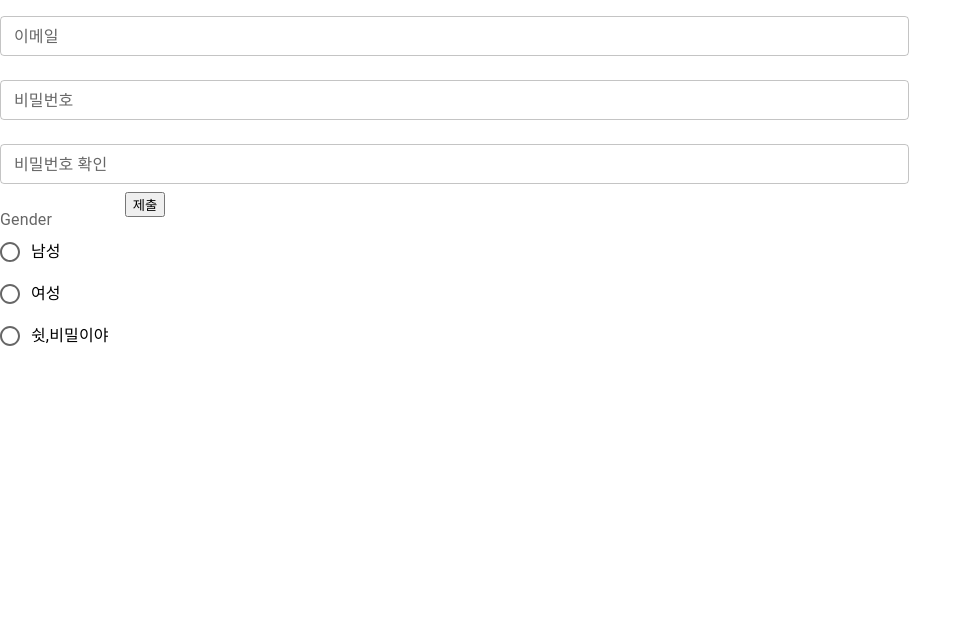
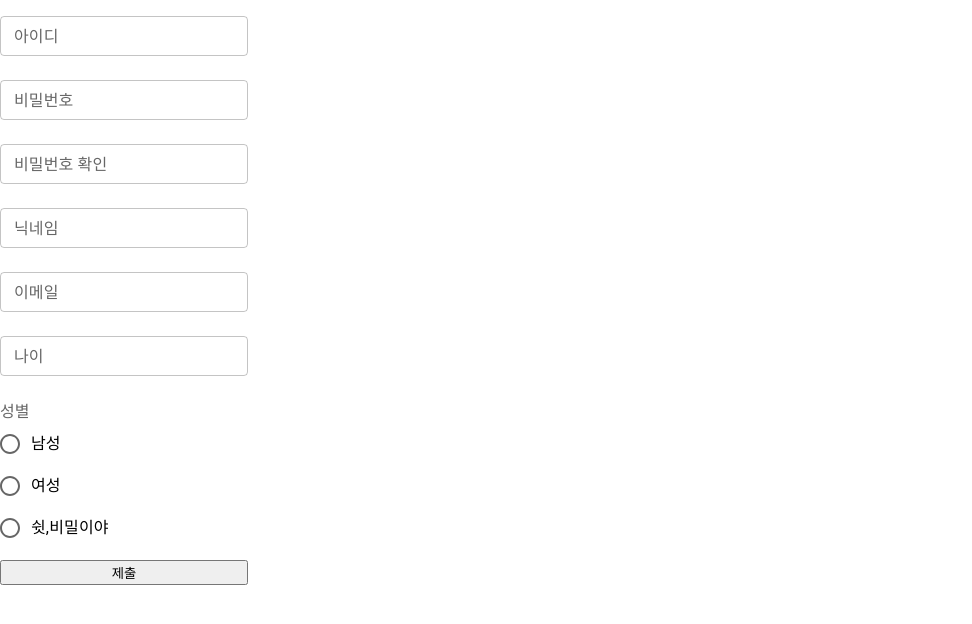
Before and after one commit to jayl2sw/threelaka, a React (Create React App) app in the folder frontend/: page /auth/signup in a window 1280 px wide. Shown: the top 624 px of the page, without its empty margins (0-972 px from the left). Built offline with nearby package versions, Linux system fonts and the light colour scheme; the HTML template or start-up script is replaced by a standard one.

Commit message:
✨ 회원가입 중복검사
- 회원가입 중복검사

```diff
--- a/frontend/src/features/auth/authSagas.tsx
+++ b/frontend/src/features/auth/authSagas.tsx
@@ -37,12 +37,12 @@ function* createUser(action: PayloadAction<SignupPayload>) {
   try {
     console.log("그래도 여기까지는올걸", action.payload)
     const response: ISignupRespons = yield call(createUserApi, action.payload)
-    // console.log("이거에러안뜨고 되는거임?",response)
+
 
     yield put(authActions.signupSuccess(response));
-    console.log("이거에러안뜨고 되는거임?",response)
+
   } catch (error) {
-    console.log(`아마에러가 뜨겠지`, error);
+    console.log(`유저생성실패`, error);
     // yield put(readActions.getScriptsFailed(error.message));
   }
   // try {
--- a/frontend/src/pages/User/InputField.tsx
+++ b/frontend/src/pages/User/InputField.tsx
@@ -27,7 +27,7 @@ export const InputField = ({
       fullWidth
       size="small"
       margin="normal"
-      value={value || ''}
+      value={value || ""}
       onChange={onChange}
       onBlur={onBlur}
       label={label}
--- a/frontend/src/pages/User/Signup/SignupForm.tsx
+++ b/frontend/src/pages/User/Signup/SignupForm.tsx
@@ -1,26 +1,28 @@
-import React from 'react';
+
 import styled from 'styled-components';
 
-import { useState, useEffect } from 'react';
+import { useState, useEffect, useCallback } from 'react';
 
 import { useAppDispatch } from '../../../utils/hooks';
 import { authActions } from '../../../features/auth/authSlice';
+
 
 //form 관리 라이브러리
 import { useForm } from 'react-hook-form';
 import { InputField } from '../InputField';
 import { RadioField } from '../RadioField';
-
 //유효성평가 라이브러리
 import * as yup from 'yup';
 import { yupResolver } from '@hookform/resolvers/yup';
 
 interface IAuthForm {
-  nickname: string;
+  username: string;
   email: string;
   password: string;
   passwordConfirm: string;
-  gender: 'male' | 'female' | 'secret'
+  gender: 'male' | 'female' | 'secret';
+  age: string;
+  nickname: string;
 }
 
 interface ISignupFormProps {
@@ -28,26 +30,55 @@ interface ISignupFormProps {
   onSubmit?: (formValues: IAuthForm) => void;
 }
 
-const StyledForm = styled.form``;
+const StyledForm = styled.form`
+  display: flex;
+  flex-direction: column;
+`;
 
 const SignupForm = ({ initialValues, onSubmit }: ISignupFormProps) => {
+  // 아이디,이메일, 닉네임 중복검사
+  const [isIdChecked, setIsIdChecked] = useState(false);
+  const [isEmailChecked, setIsEmailChecked] = useState(false);
+  const [isNickChecked, setIsNickChecked] = useState(false);
+
   // const [errMsg, setErrMsg] = useState('');
-
-  // 아이디, 비밀번호 정규식
-  const userIdRegExp = /^[a-z0-9]{4,16}$/; //4자 이상, 16자 이하의 영문 혹은 숫자로 입력해주세요.
-  const passwordRegExp = /^(?=.*\d)(?=.*[a-zA-Z])[0-9a-zA-Z]{4,16}$/; //'4자 이상, 16자 이하의 영문, 숫자 조합으로 입력해주세요.'
 
   const dispatch = useAppDispatch();
 
   const schema = yup.object().shape({
-    email: yup.string().required('이메일을 입력해주세요'),
+    username: yup
+      .string()
+      .required('아이디를 입력해주세요')
+      .matches(
+        /^[a-z0-9]{4,16}$/,
+        '4자 이상, 16자 이하의 영문 혹은 숫자로 입력해주세요.'
+      ),
+    password: yup
+      .string()
+      .required('아이디를 입력해주세요')
+      .matches(
+        /^(?=.*\d)(?=.*[a-zA-Z])[0-9a-zA-Z]{4,16}$/,
+        '4자 이상, 16자 이하의 영문, 숫자 조합으로 입력해주세요.'
+      ),
+    email: yup
+      .string()
+      .required('이메일을 입력해주세요')
+      .matches(
+        /^[0-9a-zA-Z]([-_.]?[0-9a-zA-Z])*@[0-9a-zA-Z]([-_.]?[0-9a-zA-Z])*.[a-zA-Z]{2,3}$/,
+        '이메일 형태로 입력해주세요'
+      ),
+    nickname: yup.string()
+    .required('닉네임을 입력해주세요'),
     gender: yup.string(),
+    age: yup.number()
+    .min(1, "최소 입력값은 1 입니다")
+    .max(100, "최대 입력값은 100 입니다")
   });
 
   const {
     control,
     handleSubmit,
-    formState: { errors },
+    formState: { errors }, //formState는 어떤식으로 사용?
     setError,
   } = useForm<IAuthForm>({
     defaultValues: initialValues,
@@ -55,12 +86,16 @@ const SignupForm = ({ initialValues, onSubmit }: ISignupFormProps) => {
   });
   const handleFormSubmit = (formValues: IAuthForm) => {
     try {
+      //비밀번호 일치 여부 확인
       onValid?.(formValues);
-
-      let { email, password } = formValues;
+      let { email, username, password, nickname, age, gender } = formValues;
       const signupInfo = {
         email: email,
+        username: username,
         password: password,
+        age: parseInt(age),
+        gender: gender,
+        nickname: nickname,
       };
 
       dispatch(authActions.signup(signupInfo));
@@ -71,7 +106,10 @@ const SignupForm = ({ initialValues, onSubmit }: ISignupFormProps) => {
     }
   };
 
+
+
   const onValid = (data: IAuthForm) => {
+
     if (data.password !== data.passwordConfirm) {
       setError(
         'passwordConfirm', // 에러 핸들링할 input요소 name
@@ -83,17 +121,26 @@ const SignupForm = ({ initialValues, onSubmit }: ISignupFormProps) => {
 
   return (
     <StyledForm onSubmit={handleSubmit(handleFormSubmit)}>
-      <InputField name="email" control={control} label="이메일" />
-      <InputField name="password" control={control} label="비밀번호" />
+      <InputField name="username" control={control} label="아이디" />
+      <InputField
+        name="password"
+        control={control}
+        label="비밀번호"
+        type="password"
+      />
       <InputField
         name="passwordConfirm"
         control={control}
         label="비밀번호 확인"
+        type="password"
       />
+      <InputField name="nickname" control={control} label="닉네임" />
+      <InputField name="email" control={control} label="이메일" />
+      <InputField name="age" control={control} label="나이" type="number" />
       <RadioField
         name="gender"
         control={control}
-        label="Gender"
+        label="성별"
         options={[
           {
             label: '남성',
--- a/frontend/src/services/customAxios.ts
+++ b/frontend/src/services/customAxios.ts
@@ -2,6 +2,7 @@ import axios, { AxiosRequestConfig, AxiosResponse } from 'axios';
 
 const customAxios = axios.create({
   baseURL: "http://localhost:8080/",
+  // baseURL: "http://k7e202.p.ssafy.io/",
   headers: {
     'Content-Type': 'application/json;charset=UTF-8',
   },
```
